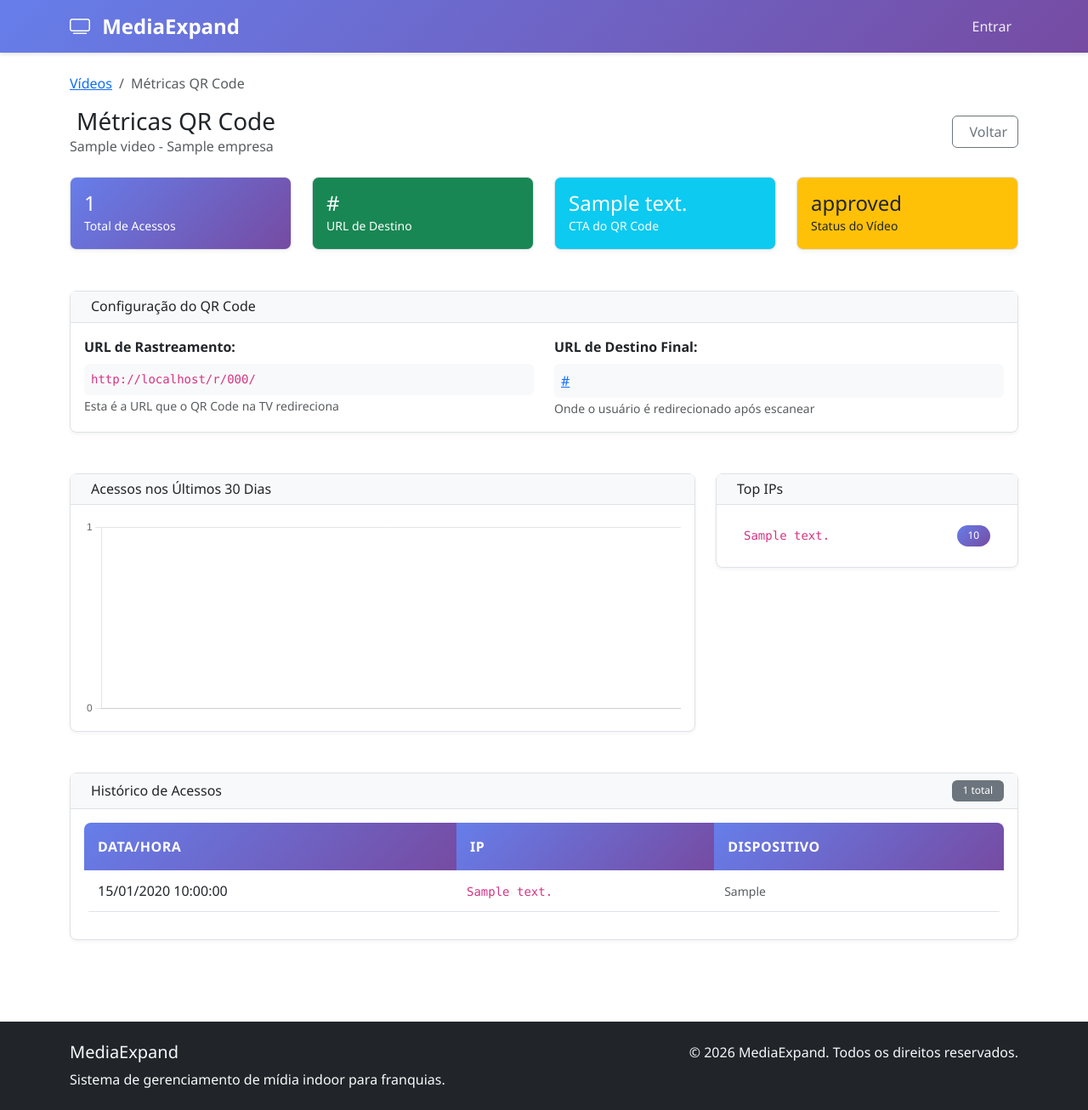
After one commit to marcosdollis/web-mediaexpand, a Django app: template templates/videos/video_qrcode_metricas.html in a window 1280 px wide. The commit adds this page. Shown: the whole page at 85% size. Run offline with Django 4.2, Linux system fonts and the light colour scheme; the template is opened without the code that fills it: most values are stand-ins (such as "Sample title", 1, 10 or a date in 2020).

Commit message:
feat: Add QR Code metrics view and update video list with QR Code stats

```diff
--- a/core/urls_web.py
+++ b/core/urls_web.py
@@ -44,6 +44,7 @@ urlpatterns = [
     path('videos/<int:pk>/approve/', views.video_approve_view, name='video_approve'),
     path('videos/<int:pk>/reject/', views.video_reject_view, name='video_reject'),
     path('videos/<int:pk>/delete/', views.video_delete_view, name='video_delete'),
+    path('videos/<int:pk>/qrcode-metricas/', views.video_qrcode_metricas_view, name='video_qrcode_metricas'),
 
     # Playlists
     path('playlists/', views.playlist_list_view, name='playlist_list'),
--- /dev/null
+++ b/templates/videos/video_qrcode_metricas.html
@@ -0,0 +1,284 @@
+{% extends "base/base.html" %}
+{% load static %}
+
+{% block title %}Métricas QR Code - {{ video.titulo }} - MediaExpand{% endblock %}
+
+{% block content %}
+<!-- Page Header -->
+<div class="row mb-4">
+    <div class="col-12">
+        <nav aria-label="breadcrumb">
+            <ol class="breadcrumb">
+                <li class="breadcrumb-item"><a href="{% url 'video_list' %}">Vídeos</a></li>
+                <li class="breadcrumb-item active">Métricas QR Code</li>
+            </ol>
+        </nav>
+        <div class="d-flex justify-content-between align-items-center">
+            <div>
+                <h1 class="h3 mb-0">
+                    <i class="fas fa-qrcode text-primary me-2"></i>Métricas QR Code
+                </h1>
+                <p class="text-muted mb-0">{{ video.titulo }} - {{ video.cliente.empresa }}</p>
+            </div>
+            <a href="{% url 'video_list' %}" class="btn btn-outline-secondary">
+                <i class="fas fa-arrow-left me-2"></i>Voltar
+            </a>
+        </div>
+    </div>
+</div>
+
+<!-- Stats Cards -->
+<div class="row mb-4">
+    <div class="col-md-3">
+        <div class="card bg-primary text-white">
+            <div class="card-body">
+                <div class="d-flex align-items-center">
+                    <div class="flex-grow-1">
+                        <h4 class="mb-0">{{ total_clicks }}</h4>
+                        <small>Total de Acessos</small>
+                    </div>
+                    <i class="fas fa-mouse-pointer fa-2x opacity-50"></i>
+                </div>
+            </div>
+        </div>
+    </div>
+    <div class="col-md-3">
+        <div class="card bg-success text-white">
+            <div class="card-body">
+                <div class="d-flex align-items-center">
+                    <div class="flex-grow-1">
+                        <h4 class="mb-0">{{ video.qrcode_url_destino|default:"Não configurado"|truncatechars:20 }}</h4>
+                        <small>URL de Destino</small>
+                    </div>
+                    <i class="fas fa-external-link-alt fa-2x opacity-50"></i>
+                </div>
+            </div>
+        </div>
+    </div>
+    <div class="col-md-3">
+        <div class="card bg-info text-white">
+            <div class="card-body">
+                <div class="d-flex align-items-center">
+                    <div class="flex-grow-1">
+                        <h4 class="mb-0">{{ video.qrcode_descricao|default:"-"|truncatechars:15 }}</h4>
+                        <small>CTA do QR Code</small>
+                    </div>
+                    <i class="fas fa-comment-alt fa-2x opacity-50"></i>
+                </div>
+            </div>
+        </div>
+    </div>
+    <div class="col-md-3">
+        <div class="card bg-warning text-dark">
+            <div class="card-body">
+                <div class="d-flex align-items-center">
+                    <div class="flex-grow-1">
+                        <h4 class="mb-0">{{ video.status }}</h4>
+                        <small>Status do Vídeo</small>
+                    </div>
+                    <i class="fas fa-video fa-2x opacity-50"></i>
+                </div>
+            </div>
+        </div>
+    </div>
+</div>
+
+<!-- QR Code Info -->
+{% if video.qrcode_url_destino %}
+<div class="row mb-4">
+    <div class="col-12">
+        <div class="card">
+            <div class="card-header">
+                <h6 class="mb-0"><i class="fas fa-link me-2"></i>Configuração do QR Code</h6>
+            </div>
+            <div class="card-body">
+                <div class="row">
+                    <div class="col-md-6">
+                        <p class="mb-2"><strong>URL de Rastreamento:</strong></p>
+                        <code class="d-block p-2 bg-light rounded">{{ request.scheme }}://{{ request.get_host }}/r/{{ video.qrcode_tracking_code }}/</code>
+                        <small class="text-muted">Esta é a URL que o QR Code na TV redireciona</small>
+                    </div>
+                    <div class="col-md-6">
+                        <p class="mb-2"><strong>URL de Destino Final:</strong></p>
+                        <a href="{{ video.qrcode_url_destino }}" target="_blank" class="d-block p-2 bg-light rounded text-break">
+                            {{ video.qrcode_url_destino }}
+                            <i class="fas fa-external-link-alt ms-1"></i>
+                        </a>
+                        <small class="text-muted">Onde o usuário é redirecionado após escanear</small>
+                    </div>
+                </div>
+            </div>
+        </div>
+    </div>
+</div>
+{% else %}
+<div class="row mb-4">
+    <div class="col-12">
+        <div class="alert alert-warning">
+            <i class="fas fa-exclamation-triangle me-2"></i>
+            <strong>QR Code não configurado!</strong>
+            <a href="{% url 'video_update' video.pk %}">Edite o vídeo</a> para adicionar uma URL de destino e descrição do QR Code.
+        </div>
+    </div>
+</div>
+{% endif %}
+
+<!-- Chart -->
+<div class="row mb-4">
+    <div class="col-lg-8">
+        <div class="card">
+            <div class="card-header">
+                <h6 class="mb-0"><i class="fas fa-chart-line me-2"></i>Acessos nos Últimos 30 Dias</h6>
+            </div>
+            <div class="card-body">
+                <canvas id="clicksChart" height="100"></canvas>
+            </div>
+        </div>
+    </div>
+    <div class="col-lg-4">
+        <div class="card">
+            <div class="card-header">
+                <h6 class="mb-0"><i class="fas fa-network-wired me-2"></i>Top IPs</h6>
+            </div>
+            <div class="card-body">
+                {% if top_ips %}
+                <ul class="list-group list-group-flush">
+                    {% for ip in top_ips %}
+                    <li class="list-group-item d-flex justify-content-between align-items-center">
+                        <code>{{ ip.ip_address }}</code>
+                        <span class="badge bg-primary rounded-pill">{{ ip.total }}</span>
+                    </li>
+                    {% endfor %}
+                </ul>
+                {% else %}
+                <p class="text-muted text-center mb-0">Nenhum acesso registrado</p>
+                {% endif %}
+            </div>
+        </div>
+    </div>
+</div>
+
+<!-- Clicks Table -->
+<div class="row">
+    <div class="col-12">
+        <div class="card">
+            <div class="card-header d-flex justify-content-between align-items-center">
+                <h6 class="mb-0"><i class="fas fa-list me-2"></i>Histórico de Acessos</h6>
+                <span class="badge bg-secondary">{{ total_clicks }} total</span>
+            </div>
+            <div class="card-body">
+                {% if clicks %}
+                <div class="table-responsive">
+                    <table class="table table-hover">
+                        <thead>
+                            <tr>
+                                <th>Data/Hora</th>
+                                <th>IP</th>
+                                <th>Dispositivo</th>
+                            </tr>
+                        </thead>
+                        <tbody>
+                            {% for click in clicks %}
+                            <tr>
+                                <td>
+                                    <i class="fas fa-clock text-muted me-1"></i>
+                                    {{ click.created_at|date:"d/m/Y H:i:s" }}
+                                </td>
+                                <td><code>{{ click.ip_address|default:"-" }}</code></td>
+                                <td>
+                                    <small class="text-muted" title="{{ click.user_agent }}">
+                                        {{ click.user_agent|truncatechars:50 }}
+                                    </small>
+                                </td>
+                            </tr>
+                            {% endfor %}
+                        </tbody>
+                    </table>
+                </div>
+
+                <!-- Pagination -->
+                {% if clicks.has_other_pages %}
+                <nav aria-label="Navegação">
+                    <ul class="pagination justify-content-center mb-0">
+                        {% if clicks.has_previous %}
+                        <li class="page-item">
+                            <a class="page-link" href="?page={{ clicks.previous_page_number }}">
+                                <i class="fas fa-chevron-left"></i>
+                            </a>
+                        </li>
+                        {% endif %}
+
+                        {% for num in clicks.paginator.page_range %}
+                        {% if clicks.number == num %}
+                        <li class="page-item active">
+                            <span class="page-link">{{ num }}</span>
+                        </li>
+                        {% elif num > clicks.number|add:'-3' and num < clicks.number|add:'3' %}
+                        <li class="page-item">
+                            <a class="page-link" href="?page={{ num }}">{{ num }}</a>
+                        </li>
+                        {% endif %}
+                        {% endfor %}
+
+                        {% if clicks.has_next %}
+                        <li class="page-item">
+                            <a class="page-link" href="?page={{ clicks.next_page_number }}">
+                                <i class="fas fa-chevron-right"></i>
+                            </a>
+                        </li>
+                        {% endif %}
+                    </ul>
+                </nav>
+                {% endif %}
+                {% else %}
+                <div class="text-center py-5">
+                    <i class="fas fa-mouse-pointer fa-3x text-muted mb-3"></i>
+                    <p class="text-muted mb-0">Nenhum acesso registrado ainda.</p>
+                    <small class="text-muted">Quando alguém escanear o QR Code, os acessos aparecerão aqui.</small>
+                </div>
+                {% endif %}
+            </div>
+        </div>
+    </div>
+</div>
+{% endblock %}
+
+{% block extra_js %}
+<script src="https://cdn.jsdelivr.net/npm/chart.js@4.4.1/dist/chart.umd.min.js"></script>
+<script>
+document.addEventListener('DOMContentLoaded', function() {
+    const ctx = document.getElementById('clicksChart').getContext('2d');
+
+    new Chart(ctx, {
+        type: 'line',
+        data: {
+            labels: {{ dias_labels|safe }},
+            datasets: [{
+                label: 'Acessos',
+                data: {{ dias_valores|safe }},
+                borderColor: 'rgb(13, 110, 253)',
+                backgroundColor: 'rgba(13, 110, 253, 0.1)',
+                fill: true,
+                tension: 0.3
+            }]
+        },
+        options: {
+            responsive: true,
+            plugins: {
+                legend: {
+                    display: false
+                }
+            },
+            scales: {
+                y: {
+                    beginAtZero: true,
+                    ticks: {
+                        stepSize: 1
+                    }
+                }
+            }
+        }
+    });
+});
+</script>
+{% endblock %}
```
Also changed, not shown: ANDROID_QRCODE_GUIDE.txt (added, +231 -0 lines), core/views.py (+77 -1 lines), templates/videos/video_list.html (+16 -1 lines).
